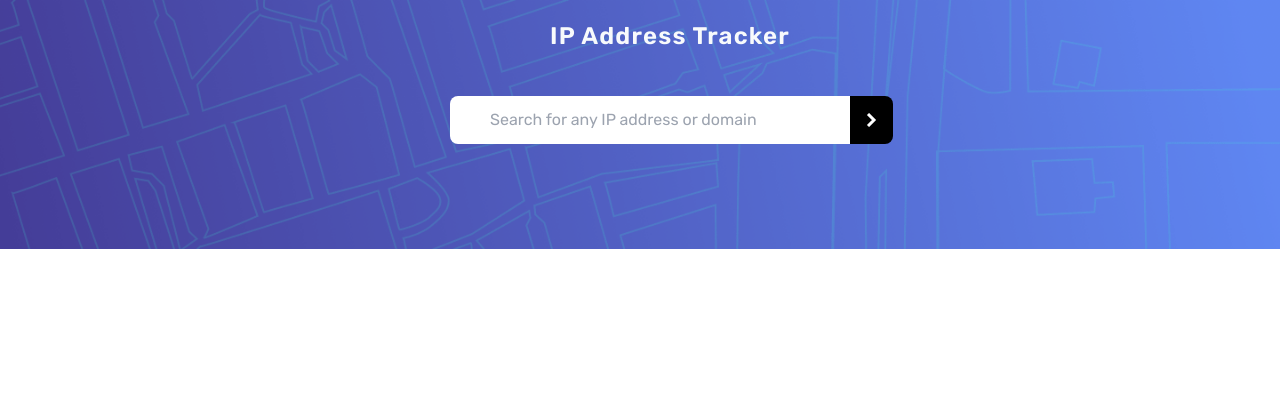
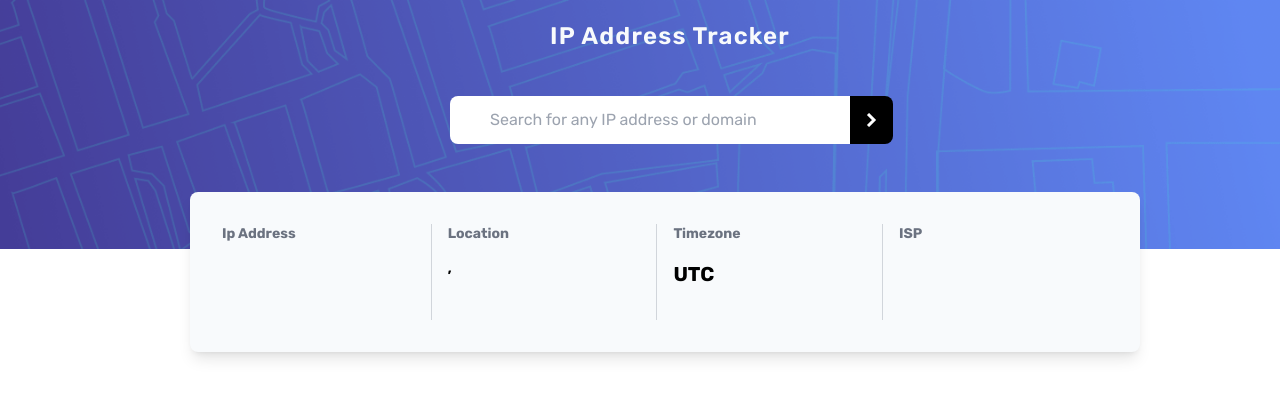
Before and after one commit to Guidotss/ip-address-tracker, a Next.js app: page / in a window 1280 px wide. Shown: the top 398 px of the page. Built offline with nearby package versions, Linux system fonts and the light colour scheme.

Commit message:
Terminando card con info de la ip

```diff
--- a/src/app/page.tsx
+++ b/src/app/page.tsx
@@ -1,4 +1,5 @@
 import { SearchIp } from "@/components";
+import { IpData } from "@/components/ui";
 import Image from "next/image";
 
 
@@ -18,6 +19,9 @@ export default function Home() {
         <div className="absolute top-24 left-[450px]">
           <SearchIp/>
         </div>
+        <div className="flex absolute top-48 left-[190px]">
+          <IpData/>
+        </div>
       </header>
     </main>
   )
--- /dev/null
+++ b/src/components/ui/IpData.tsx
@@ -0,0 +1,31 @@
+"use client";
+import { useStore } from "@/store";
+
+export const IpData = () => {
+  const { ipLocation } = useStore();
+  console.log(ipLocation);
+
+  return (
+    <div className="flex bg-slate-50 shadow-lg w-[950px] h-40 rounded-lg p-8">
+      <div className="border-r border-gray-300 w-full items-center font-bold">
+        <h4 className="text-gray-500 text-sm mb-4">Ip Address</h4>
+        <span className="text-xl">{ipLocation?.ip}</span>
+      </div>
+      <div className="border-r border-gray-300 w-full font-bold text-sm ml-4 items-center">
+        <h4 className="text-gray-500 mb-2 text-sm">Location</h4>
+        <span className="text-xl">{ipLocation?.location.region}</span>,
+        <span className="ml-2 text-xl">{ipLocation?.location.country}</span>
+      </div>
+      <div className="border-r border-gray-300 w-full font-bold items-center ml-4 text-start">
+        <h4 className="text-sm text-gray-500 mb-4">Timezone</h4>
+        <span className="text-xl">UTC</span>
+        <span className="text-xl">{ipLocation?.location.timezone}</span>
+      </div>
+      <div className="w-full font-bold items-center ml-4">
+        <h4 className="text-sm text-gray-500 mb-3">ISP</h4>
+        <span className="text-xl">{ipLocation?.isp}</span>
+      </div>
+
+    </div>
+  );
+};
--- /dev/null
+++ b/src/components/ui/index.ts
@@ -0,0 +1 @@
+export * from './IpData';
```
